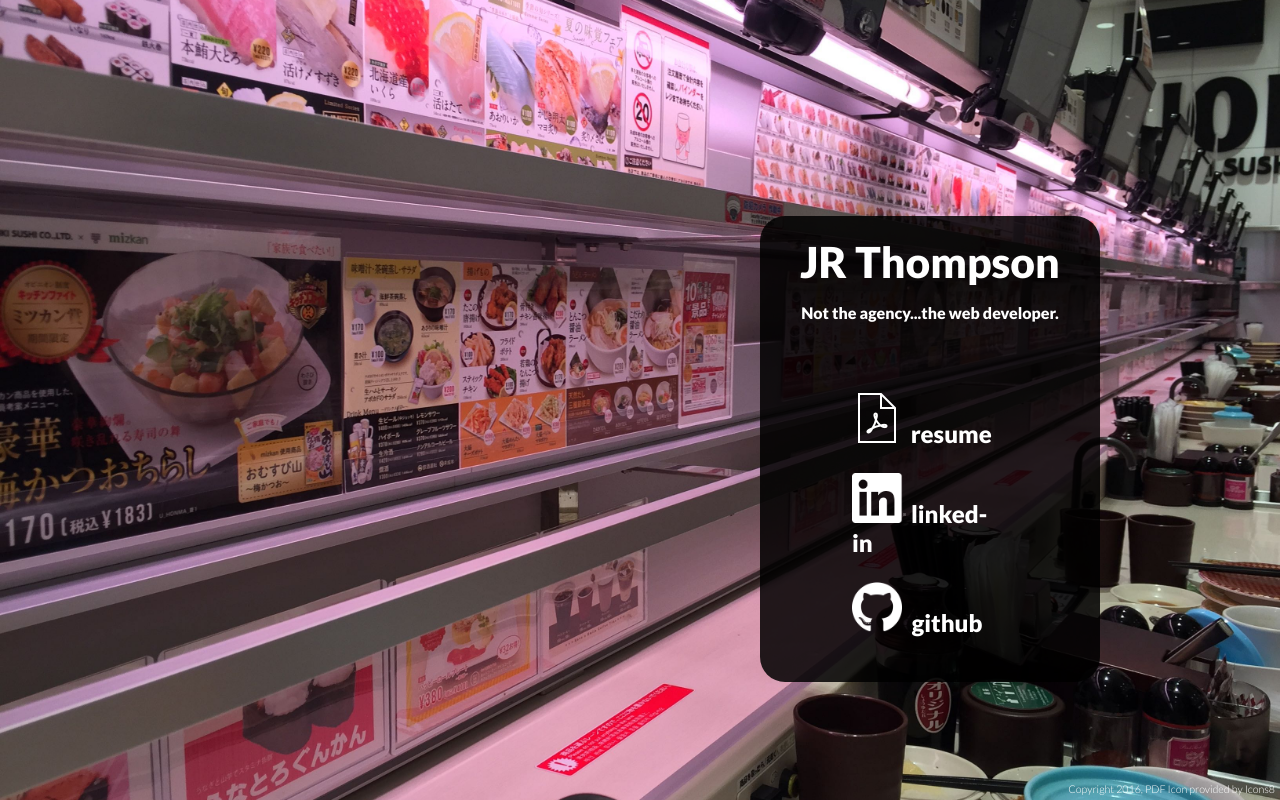
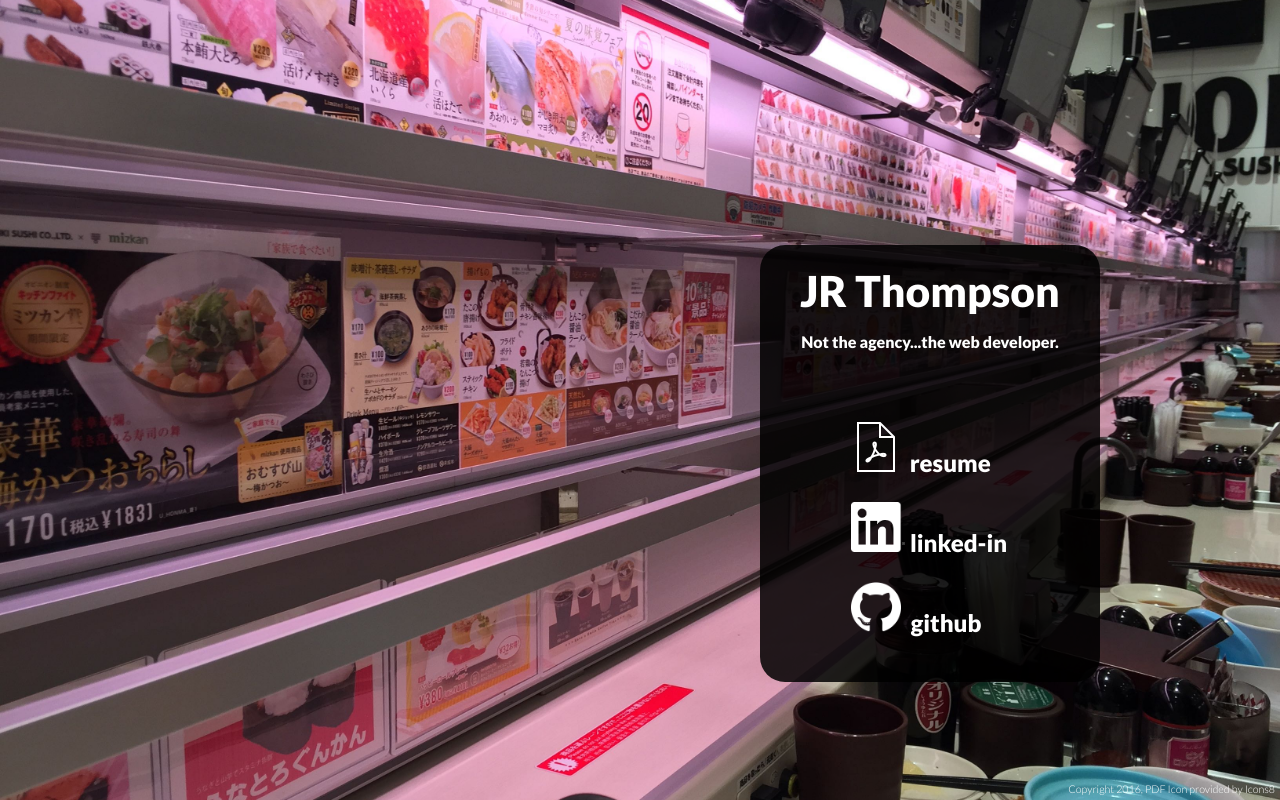
Before and after one commit to legoomba/legoomba.github.io, a website: page index.html in a window 1280 px wide. Drawn offline with Linux system fonts and the light colour scheme.

Commit message:
Change for chrome

```diff
--- a/index.html
+++ b/index.html
@@ -42,7 +42,7 @@
 	}
 	div.links-wrapper{
 		padding-top: 55px;
-		width: 156px;
+		width: 158px;
 		margin-left: auto;
 		margin-right: auto;
 		text-align: left;
```
